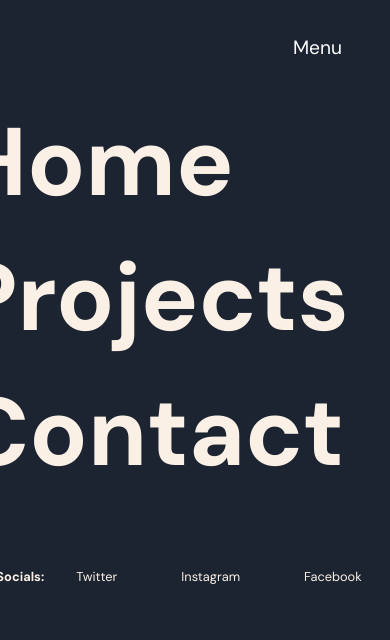
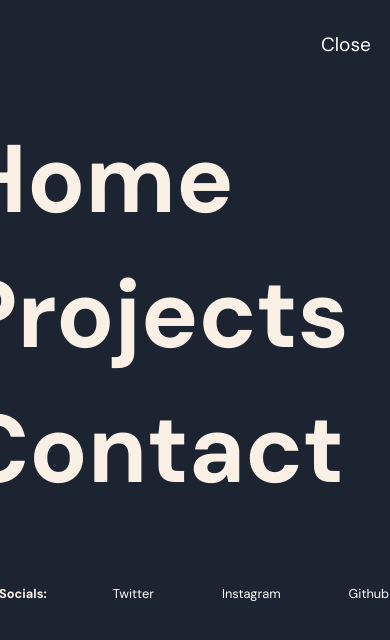
Before and after one commit to Tegacreatives/portfolio, a Gatsby site in the folder web/: page /contact in a window 390 px wide. Both pictures are taken after a click on the button "Menu". Built offline with nearby package versions, Linux system fonts and the light colour scheme; Gatsby itself is replaced by a stand-in of ours.

Commit message:
Fixed menu for mobile

```diff
--- a/web/src/components/layout/layout.css
+++ b/web/src/components/layout/layout.css
@@ -12,6 +12,7 @@
 body {
   background: #04293A;
   transition: all 600ms ease-in-out;
+  overflow: auto;
 }
 
 body::-webkit-scrollbar{
--- a/web/src/components/locomotiveScroll/locomotiveScroll.js
+++ b/web/src/components/locomotiveScroll/locomotiveScroll.js
@@ -1,13 +1,9 @@
 import { useEffect } from "react";
-import gsap from "gsap";
-import ScrollTrigger from "gsap/ScrollTrigger";
 
 // We are excluding this from loading at build time in gatsby-node.js
 import LocomotiveScroll from "locomotive-scroll";
 
 import { scroll } from "../../theme";
-
-gsap.registerPlugin(ScrollTrigger);
 
 const Scroll = (callbacks) => {
   useEffect(() => {
@@ -24,7 +20,6 @@ const Scroll = (callbacks) => {
     locomotiveScroll.on("scroll", (func) => {
       // Update `data-direction` with scroll direction.
       document.documentElement.setAttribute("data-direction", func.direction);
-      ScrollTrigger.update();
     });
 
     return () => {
--- a/web/src/components/navbar/Hamburger.jsx
+++ b/web/src/components/navbar/Hamburger.jsx
@@ -3,7 +3,7 @@ import React, { useEffect, useRef } from "react";
 import gsap from "gsap";
 import "./hamburger.css";
 
-const Hamburger = ({ state }) => {
+const Hamburger = ({ state, handleMenu, disabled }) => {
   //varaibles fot animating dom nodes
   let menu = useRef(null);
   let revealMenu = useRef(null);
@@ -116,6 +116,13 @@ const Hamburger = ({ state }) => {
         <div className="menu-city-background"></div>
         <div className="container">
           <div className="wrapper">
+            <button
+              className="menu-close"
+              disabled={disabled}
+              onClick={handleMenu}
+            >
+              Close
+            </button>
             <div className="menu-links">
               <nav>
                 <ul>
@@ -162,9 +169,33 @@ const Hamburger = ({ state }) => {
               </div>
               <div className="socials">
                 Socials:
-                <span>Twitter</span>
-                <span>Instagram</span>
-                <span>Facebook</span>
+                <span>
+                  <a
+                    href="https://twitter.com/tegacreatives"
+                    target="_blank"
+                    rel="noopener noreferrer"
+                  >
+                    Twitter
+                  </a>
+                </span>
+                <span>
+                  <a
+                    href="https://instagram.com/tegacreatives"
+                    target="_blank"
+                    rel="noopener noreferrer"
+                  >
+                    Instagram
+                  </a>
+                </span>
+                <span>
+                  <a
+                    href="https://github.com/Tegacreatives"
+                    target="_blank"
+                    rel="noopener noreferrer"
+                  >
+                    Github
+                  </a>
+                </span>
               </div>
             </div>
           </div>
--- a/web/src/components/navbar/Navbar.jsx
+++ b/web/src/components/navbar/Navbar.jsx
@@ -58,7 +58,7 @@ const Navbar = () => {
           Menu
         </button>
       </div>
-      <Hamburger state={state} />
+      <Hamburger state={state} handleMenu={handleMenu} disabled={disabled} />
     </div>
   );
 };
--- a/web/src/components/navbar/hamburger.css
+++ b/web/src/components/navbar/hamburger.css
@@ -1,10 +1,10 @@
 :root {
   --ham-text: #faf0e6;
-    --bg-layer: #1B2430;
+  --bg-layer: #1b2430;
   --bg-secondary: #faf0e6;
 }
 
-.hamburger-menu{
+.hamburger-menu {
   display: none;
   z-index: 9;
   top: 0;
@@ -16,7 +16,19 @@
   width: 100%;
 }
 
-.secondary-background-color{
+.menu-close {
+  position: relative;
+  padding-top: 2rem;
+  font-size: 1.2rem;
+  cursor: pointer;
+  border: none;
+  background: none;
+  outline: none;
+  z-index: 10;
+  left: 89vw;
+}
+
+.secondary-background-color {
   background-color: var(--bg-secondary);
   top: 0;
   bottom: 0;
@@ -28,19 +40,19 @@
   z-index: -1;
 }
 
-.menu-layer{
+.menu-layer {
   position: relative;
   background: var(--bg-layer);
   height: 100%;
   overflow: hidden;
 }
 
-.wrapper{
+.wrapper {
   position: relative;
   padding: 0 3rem;
 }
 
-.menu-links{
+.menu-links {
   display: flex;
   justify-content: space-between;
   align-items: center;
@@ -48,18 +60,18 @@
   top: 100px;
 }
 
-.menu-links nav{
+.menu-links nav {
   display: block;
 }
 
-.menu-links nav ul{
+.menu-links nav ul {
   display: flex;
   flex-direction: column;
   padding: 0;
   margin: 0;
 }
 
-.menu-links nav ul li{
+.menu-links nav ul li {
   font-size: 6rem;
   font-weight: 700;
   cursor: pointer;
@@ -69,63 +81,77 @@
   width: 700px;
 }
 
-.menu-links nav ul li a{
+.menu-links nav ul li a {
   position: absolute;
   color: var(--ham-text);
 }
 
-.info{
+.info {
   width: 300px;
 }
 
-.info h3{
+.info h3 {
   font-size: 1.2rem;
   color: var(--ham-text);
   margin: 8px auto;
 }
 
-.info p{
+.info p {
   margin: 0 auto;
   color: var(--ham-text);
   font-size: 0.8rem;
 }
 
-.socials{
+.socials {
   position: absolute;
   bottom: -80px;
   margin-top: 16px;
-    font-size: .8rem;
+  font-size: 0.8rem;
   font-weight: 600;
   color: var(--ham-text);
 }
 
-.socials span{
+.socials span {
   color: var(--ham-text);
   cursor: pointer;
-    margin: 0 32px;
-    transition: .3s ease-in-out;
+  margin: 0 25px;
   font-weight: 400;
 }
 
-.socials span :first-child{
+.socials span :first-child {
   margin-left: 64px;
 }
 
-.socials span:hover{
-    background: #04293A;
+.socials span a{
+  text-align: center;
+  transition: 0.3s ease-in-out;
+}
+
+.socials span a:hover {
+  background: #04293a;
   padding: 8px 24px;
 }
 
-
 @media screen and (max-width: 982px) {
-    .menu-links{
+  .menu-links {
     flex-direction: column;
+    top: 60px;
   }
-    .info{
+  .info {
     display: none;
   }
-    .menu-links nav{
+  .menu-links nav {
     margin-left: 50vw;
   }
 
+  .menu-close{
+    left: 70vw;
   }
+  .socials span {
+    margin: 0 2px;
+  }
+  .socials span a:hover {
+    background: #04293a;
+    padding: 8px 15px;
+  }
+}
--- a/web/src/components/navbar/navbar.css
+++ b/web/src/components/navbar/navbar.css
@@ -29,7 +29,7 @@ ul li {
   border: none;
   background: none;
   outline: none;
-  z-index: 10;
+  /* z-index: 10; */
 }
 
 @media screen and (max-width: 768px) {
```
Lines whose indentation alone changed are shown as unchanged.
